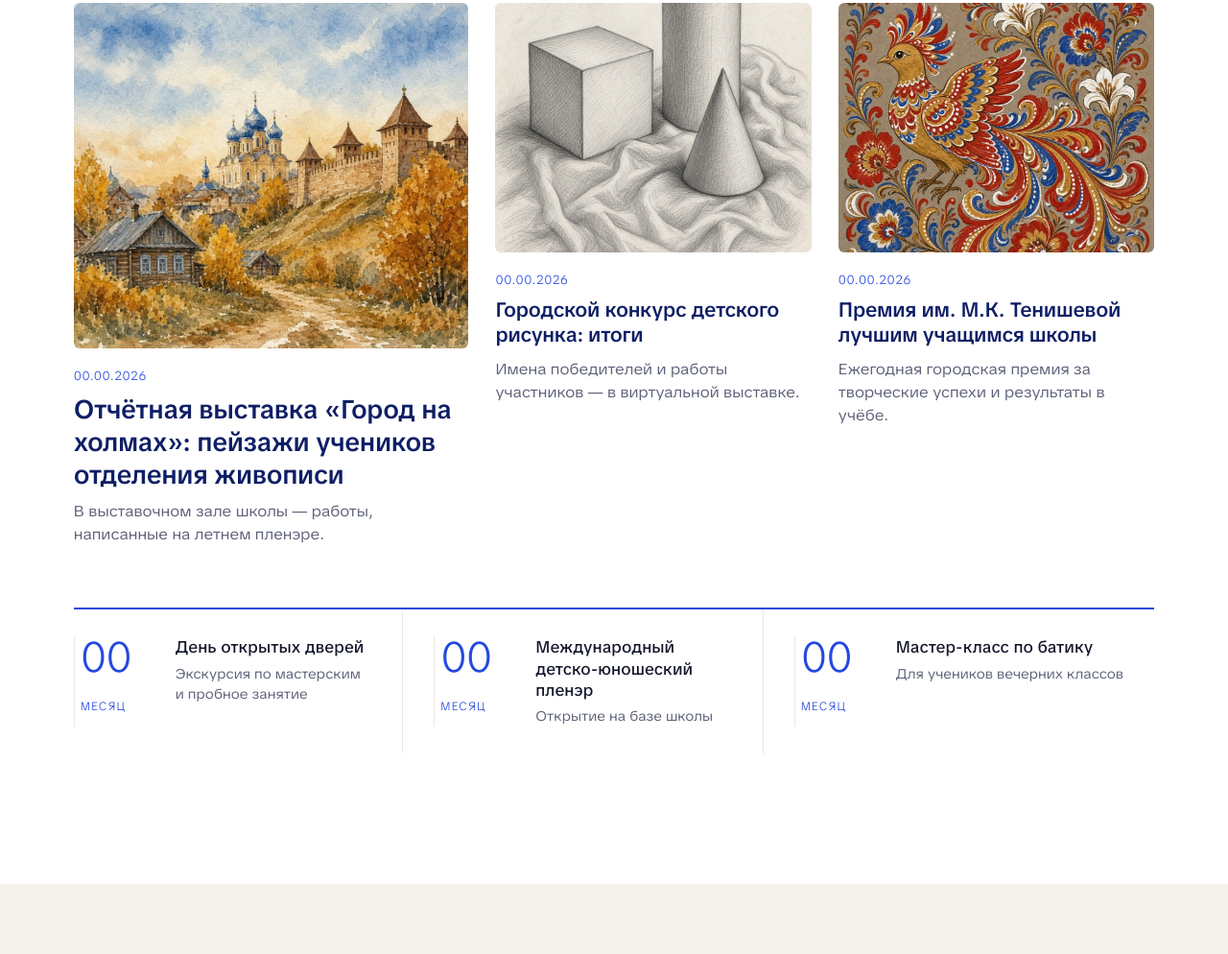
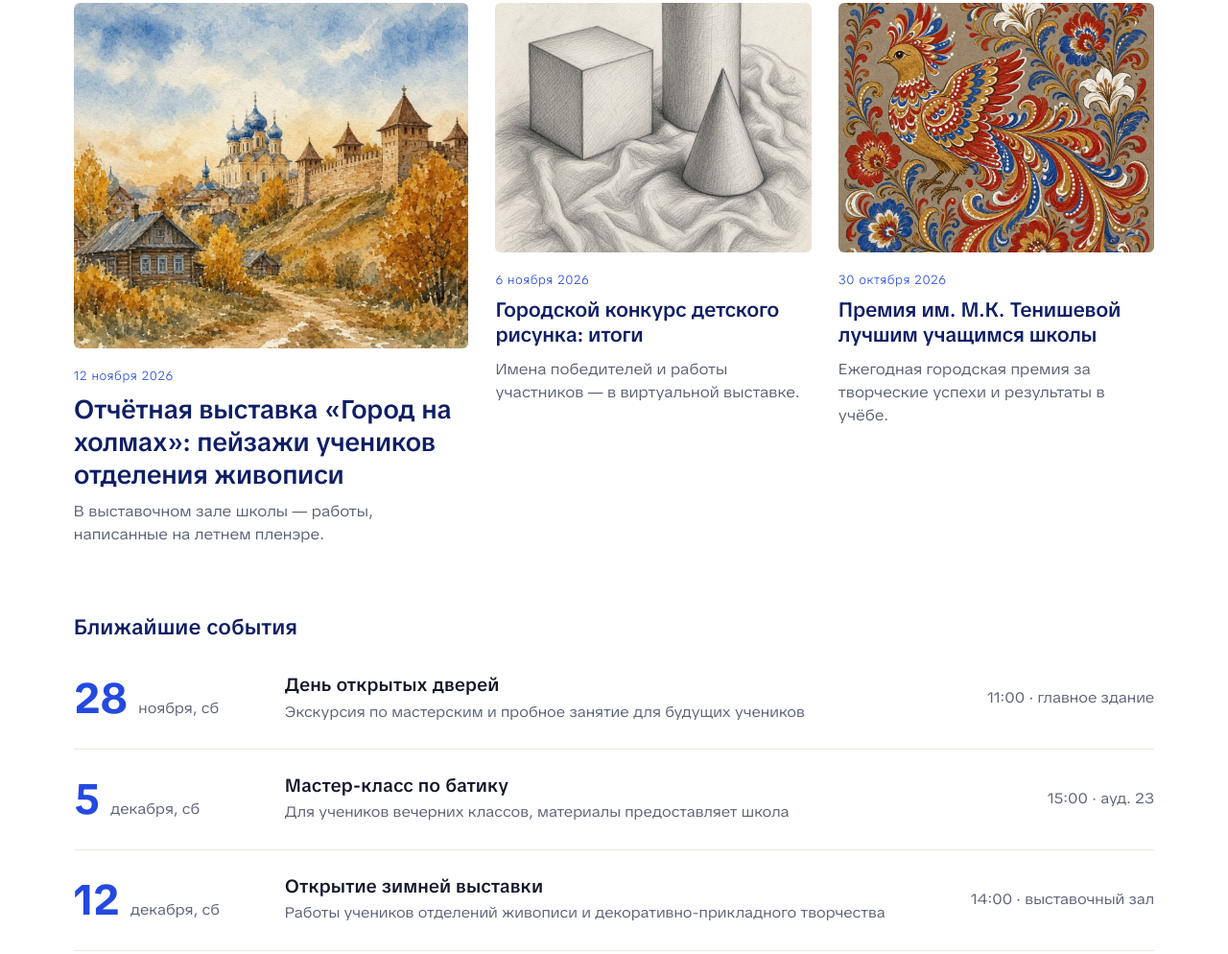
Before and after one commit to IvanMayorov/dhsh-tenishevoy-concept, a plain HTML site: page index.html in a window 1280 px wide. Shown: the part 5312-6306 px from the top of the page at 96% size. Drawn offline with Linux system fonts and the light colour scheme.

Commit message:
Блок ближайших событий списком, даты новостей

```diff
--- a/css/site.css
+++ b/css/site.css
@@ -176,13 +176,6 @@ section{padding:clamp(136px,calc(116px + 1.4vw),156px) 0}
 .card p{font-size:15.5px;color:var(--muted)}
 .ph-pattern{background:var(--blue);display:grid;place-items:center;color:#fff}
 .ph-pattern .lab{font:500 12px/1.4 var(--text);letter-spacing:.08em;text-transform:uppercase;border:1px dashed rgba(255,255,255,.6);padding:10px 14px;border-radius:4px}
-.events{margin-top:64px;display:grid;grid-template-columns:repeat(3,1fr);gap:0;border-top:2px solid var(--blue)}
-.ev{padding:28px 32px 28px 0;display:grid;grid-template-columns:88px 1fr;gap:18px;border-right:1px solid var(--paper-2);margin-right:32px}
-.ev:last-child{border-right:0;margin-right:0}
-.ev .day{font:300 44px/1 var(--disp);color:var(--blue);letter-spacing:-.03em}
-.ev .day small{display:block;font:300 12px/1 var(--disp);letter-spacing:.1em;text-transform:uppercase;margin-top:8px}
-.ev h4{font:500 17px/1.3 var(--text);margin-bottom:6px}
-.ev p{font-size:14px;color:var(--muted)}
 
 /* ---------- О школе ---------- */
 .about-top{display:grid;grid-template-columns:7fr 5fr;gap:80px;align-items:end}
@@ -388,3 +381,15 @@ html{font-stretch:112%}
 .must h3,.eyebrow{font-weight:600}
 nav.main,.btn,.link,.more{font-weight:550}
 b,strong{font-weight:600}
+
+/* ближайшие события */
+.events{margin-top:72px}
+.events-title{font:600 clamp(22px,calc(19px + .2vw),26px)/1.2 var(--disp);color:var(--blue-ink);margin-bottom:8px}
+.ev{display:grid;grid-template-columns:180px 1fr 240px;gap:40px;align-items:center;padding:26px 0;border-bottom:1px solid var(--paper-2);transition:.2s}
+.ev:hover .ev-body h4{color:var(--blue)}
+.ev-date{display:flex;align-items:baseline;gap:12px}
+.ev-date b{font:700 44px/1 var(--disp);color:var(--blue);letter-spacing:-.03em}
+.ev-date span{font-size:15px;color:var(--muted)}
+.ev-body h4{font:600 19px/1.3 var(--disp);color:var(--ink);margin:0 0 4px;transition:.2s}
+.ev-body p{font-size:15px;color:var(--muted);margin:0}
+.ev-meta{font-size:15px;color:var(--muted);text-align:right}
--- a/index.html
+++ b/index.html
@@ -153,14 +153,15 @@
     <a class="link" href="#">Все новости</a>
   </div>
   <div class="news-grid">
-    <article class="card big"><div class="ph"><img src="img/work-landscape.jpg" alt=""></div><div class="date">00.00.2026</div><h3>Отчётная выставка «Город на холмах»: пейзажи учеников отделения живописи</h3><p>В выставочном зале школы — работы, написанные на летнем пленэре.</p></article>
-    <article class="card"><div class="ph"><img src="img/work-drawing.jpg" alt="" style="object-position:50% 60%"></div><div class="date">00.00.2026</div><h3>Городской конкурс детского рисунка: итоги</h3><p>Имена победителей и работы участников — в виртуальной выставке.</p></article>
-    <article class="card"><div class="ph"><img src="img/work-firebird.jpg" alt="" style="object-position:50% 30%"></div><div class="date">00.00.2026</div><h3>Премия им. М.К. Тенишевой лучшим учащимся школы</h3><p>Ежегодная городская премия за творческие успехи и результаты в учёбе.</p></article>
+    <article class="card big"><div class="ph"><img src="img/work-landscape.jpg" alt=""></div><div class="date">12 ноября 2026</div><h3>Отчётная выставка «Город на холмах»: пейзажи учеников отделения живописи</h3><p>В выставочном зале школы — работы, написанные на летнем пленэре.</p></article>
+    <article class="card"><div class="ph"><img src="img/work-drawing.jpg" alt="" style="object-position:50% 60%"></div><div class="date">6 ноября 2026</div><h3>Городской конкурс детского рисунка: итоги</h3><p>Имена победителей и работы участников — в виртуальной выставке.</p></article>
+    <article class="card"><div class="ph"><img src="img/work-firebird.jpg" alt="" style="object-position:50% 30%"></div><div class="date">30 октября 2026</div><h3>Премия им. М.К. Тенишевой лучшим учащимся школы</h3><p>Ежегодная городская премия за творческие успехи и результаты в учёбе.</p></article>
   </div>
   <div class="events">
-    <div class="ev"><div class="day">00<small>месяц</small></div><div><h4>День открытых дверей</h4><p>Экскурсия по мастерским и пробное занятие</p></div></div>
-    <div class="ev"><div class="day">00<small>месяц</small></div><div><h4>Международный детско-юношеский пленэр</h4><p>Открытие на базе школы</p></div></div>
-    <div class="ev"><div class="day">00<small>месяц</small></div><div><h4>Мастер-класс по батику</h4><p>Для учеников вечерних классов</p></div></div>
+    <h3 class="events-title">Ближайшие события</h3>
+    <a class="ev" href="#"><div class="ev-date"><b>28</b><span>ноября, сб</span></div><div class="ev-body"><h4>День открытых дверей</h4><p>Экскурсия по мастерским и пробное занятие для будущих учеников</p></div><div class="ev-meta">11:00 · главное здание</div></a>
+    <a class="ev" href="#"><div class="ev-date"><b>5</b><span>декабря, сб</span></div><div class="ev-body"><h4>Мастер-класс по батику</h4><p>Для учеников вечерних классов, материалы предоставляет школа</p></div><div class="ev-meta">15:00 · ауд. 23</div></a>
+    <a class="ev" href="#"><div class="ev-date"><b>12</b><span>декабря, сб</span></div><div class="ev-body"><h4>Открытие зимней выставки</h4><p>Работы учеников отделений живописи и декоративно-прикладного творчества</p></div><div class="ev-meta">14:00 · выставочный зал</div></a>
   </div>
 </div></section>
 
```
